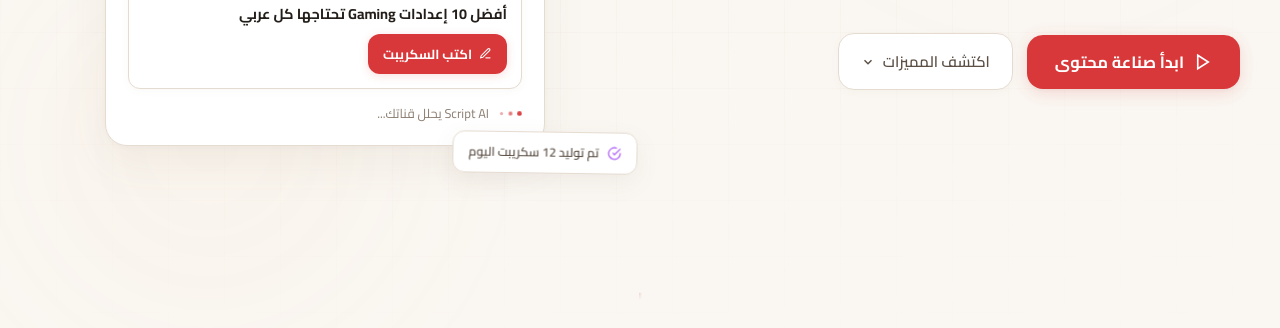
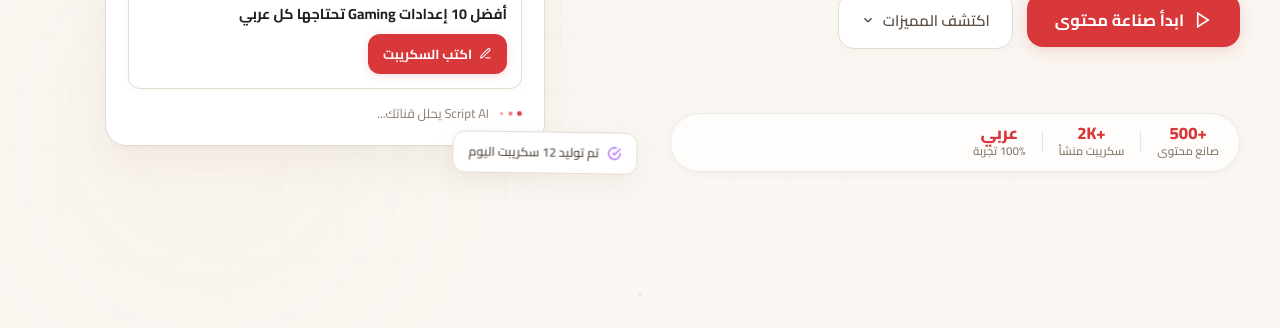
Before and after one commit to asz231/Script-AI, a plain HTML site: page index.html in a window 1280 px wide. Shown: the part 472-800 px from the top of the page. Drawn offline with Linux system fonts and the light colour scheme.

Commit message:
restore: social proof statistics in index.html

```diff
--- a/index.html
+++ b/index.html
@@ -103,6 +103,23 @@
             </button>
           </div>
 
+          <!-- Social Proof -->
+          <div class="social-proof" aria-label="إحصائيات المنصة">
+            <div class="proof-item">
+              <span class="proof-num">+500</span>
+              <span class="proof-label">صانع محتوى</span>
+            </div>
+            <div class="proof-divider" aria-hidden="true"></div>
+            <div class="proof-item">
+              <span class="proof-num">+2K</span>
+              <span class="proof-label">سكريبت منشأ</span>
+            </div>
+            <div class="proof-divider" aria-hidden="true"></div>
+            <div class="proof-item">
+              <span class="proof-num">عربي</span>
+              <span class="proof-label">100% تجربة</span>
+            </div>
+          </div>
         </div>
 
         <!-- Right: Visual / Product Preview -->
```
